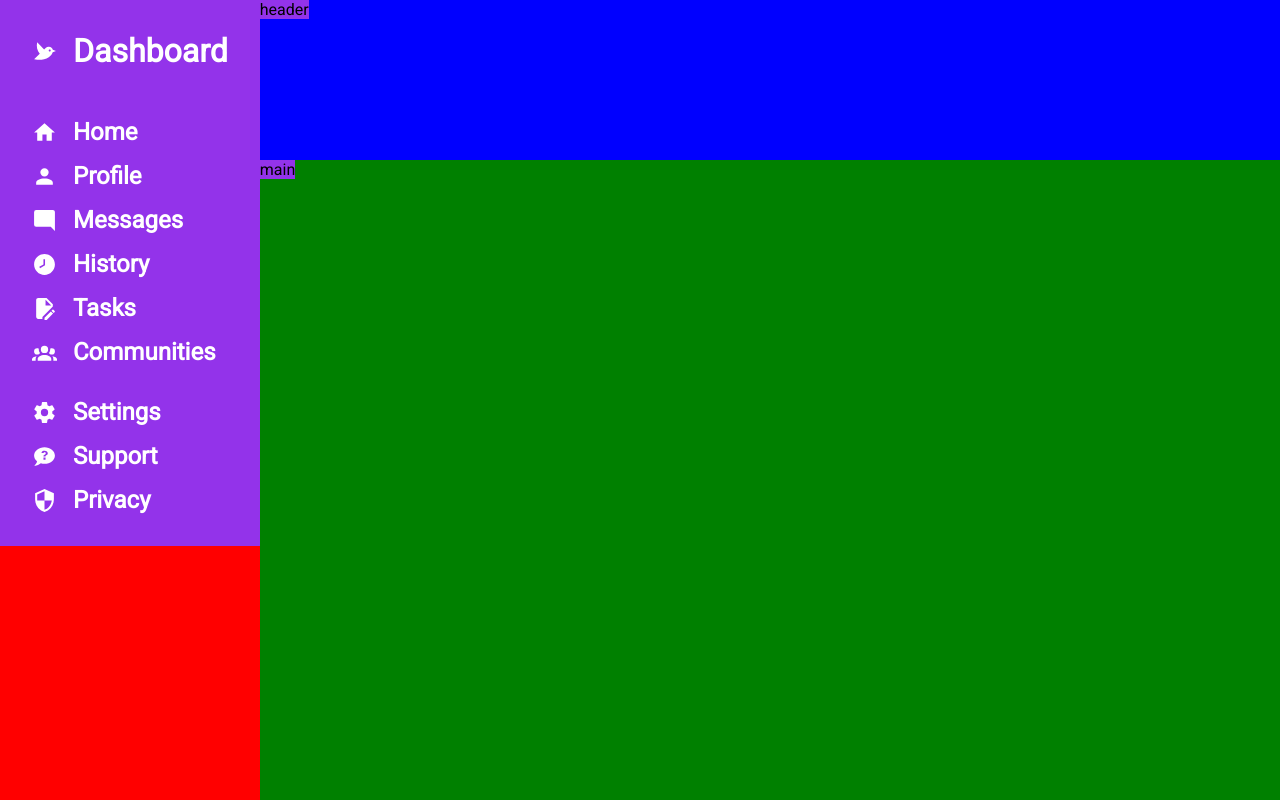
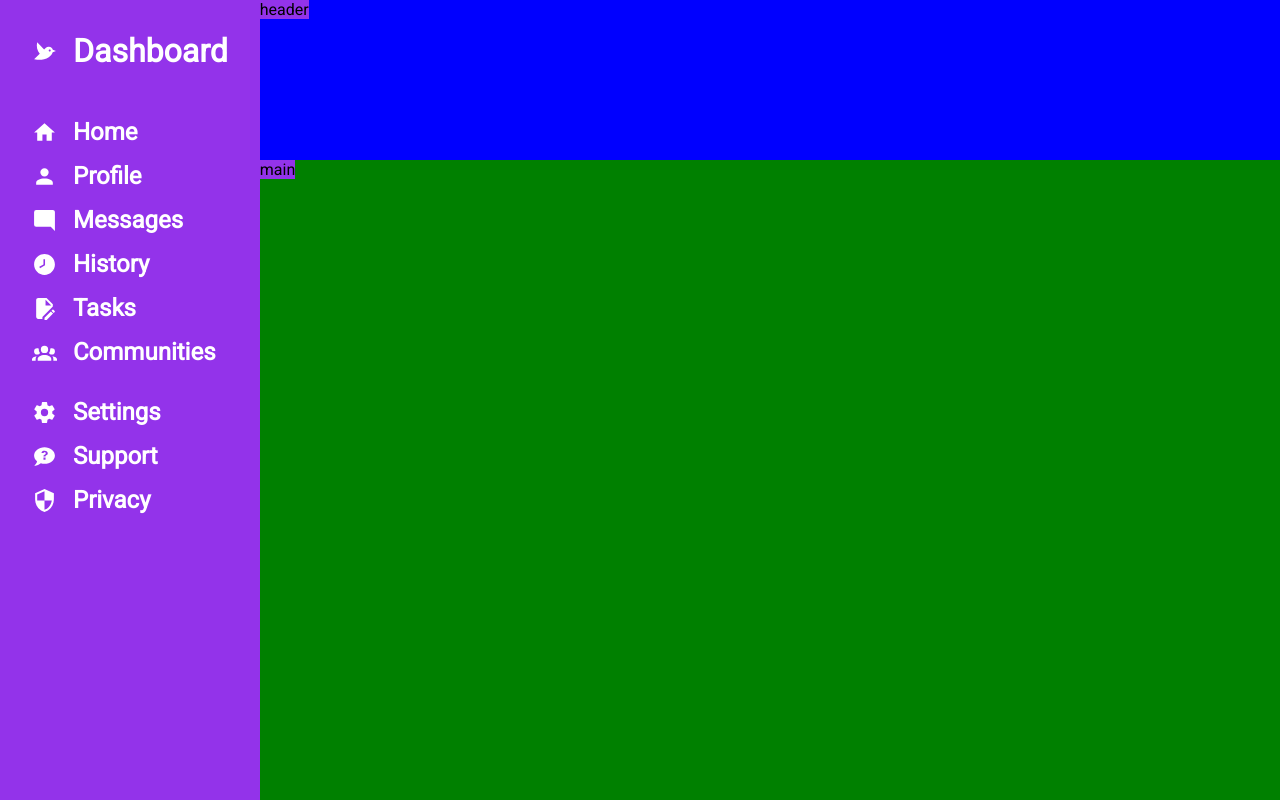
Before and after one commit to DayanWalter/TOP-admin-dashboard, a plain HTML site: page index.html in a window 1280 px wide. Drawn offline with Linux system fonts and the light colour scheme.

Commit message:
Sidebar done

```diff
--- a/styles.css
+++ b/styles.css
@@ -17,7 +17,6 @@ body, html {
 }
 .sidebar{
     grid-area: sidebar;
-    background-color: red;
 }
 
 svg{
```
Also changed, not shown: index.html (+3 -2 lines).
